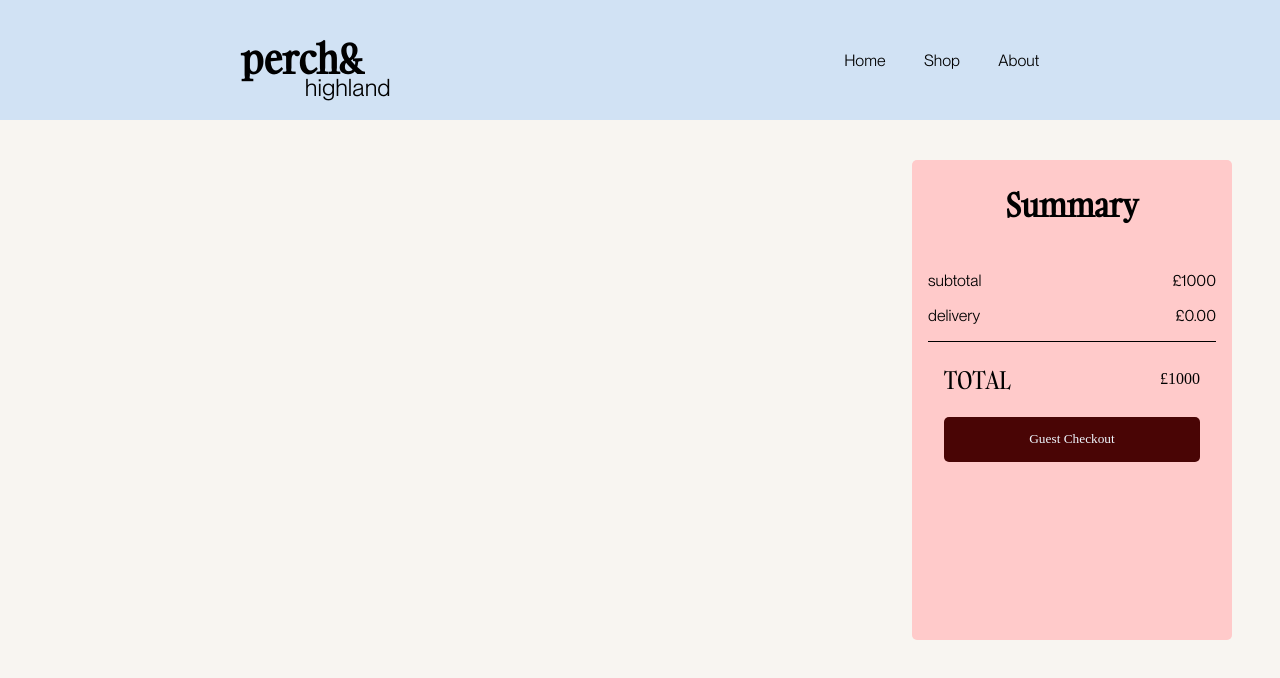
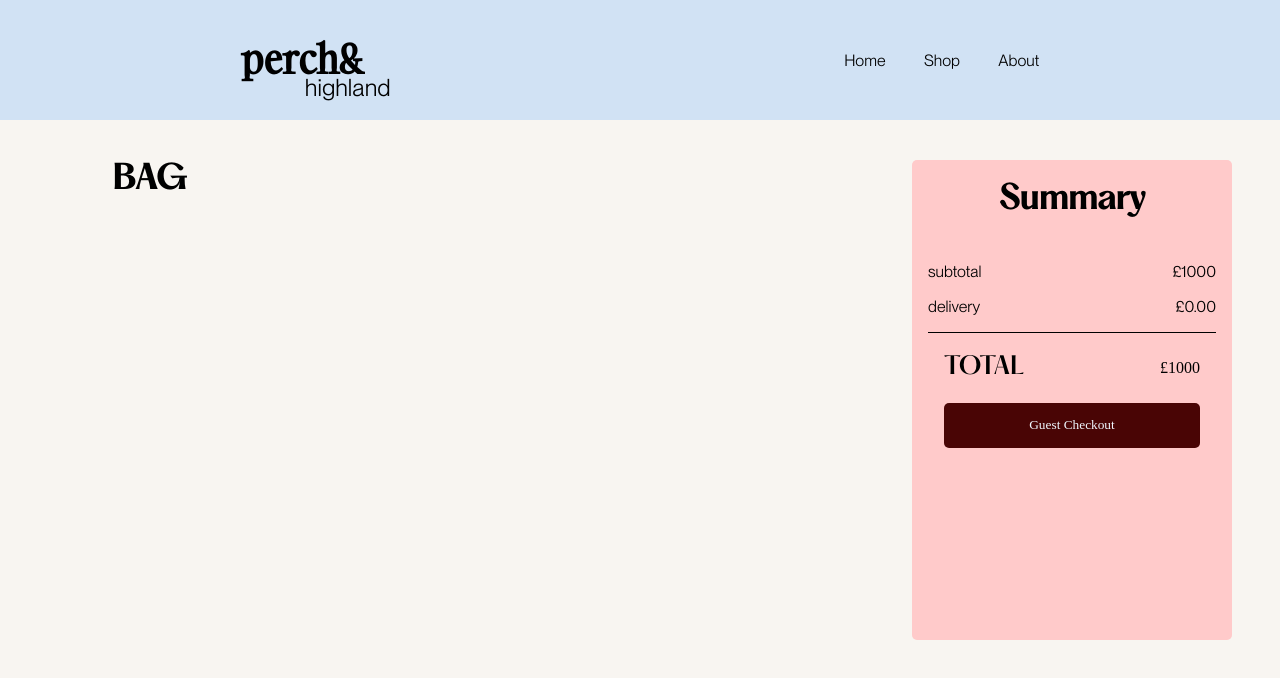
Before and after one commit to brian-david4/furniture-shop, a React (Vite) app in the folder furniture/: page /checkout in a window 1280 px wide. Shown: the top 678 px of the page. Built offline with nearby package versions, Linux system fonts and the light colour scheme; the HTML template or start-up script is replaced by a standard one; a web font is replaced by a local one.

Commit message:
Add Bag title and change font to hatton

```diff
--- a/furniture/src/Pages/CheckoutPage/Checkout.module.css
+++ b/furniture/src/Pages/CheckoutPage/Checkout.module.css
@@ -22,9 +22,13 @@
   border-radius: 5px;
   overflow: hidden;
 }
+.bagTitle {
+  font-family: "Hatton";
+  line-height: 0%;
+  user-select: none;
+}
 .summary {
-  width: 25vw;
-  /* background-color: rgb(146, 199, 246); */
+  width: 35vw;
   background-color: var(--cart-pink);
   height: 60vh;
   border-radius: 5px;
@@ -32,9 +36,11 @@
   flex-direction: column;
   gap: 2.5vh;
   align-items: center;
+  transition: width 150ms var(--ease-in-out-quart);
 }
 .summaryTitle {
-  font-family: "Gambarino";
+  font-family: "Hatton";
+  user-select: none;
 }
 .totalWrapper {
   width: 90%;
@@ -67,7 +73,7 @@
   width: 80%;
 }
 .grandTotalTitle {
-  font-family: "Gambarino";
+  font-family: "Hatton";
   font-size: 1.5rem;
 }
 .grandTotalPrice {
@@ -89,3 +95,9 @@
 .checkoutButton:hover {
   background-color: var(--cart-btn-disabled);
 }
+
+@media (min-width: 768px) {
+  .summary {
+    width: 25vw;
+  }
+}
--- a/furniture/src/Pages/CheckoutPage/CheckoutPage.tsx
+++ b/furniture/src/Pages/CheckoutPage/CheckoutPage.tsx
@@ -13,6 +13,7 @@ const CheckoutPage = () => {
       <div className={styles.checkoutContainer}>
         <div className={styles.bagSummaryFlex}>
           <div className={styles.bag}>
+            <h1 className={styles.bagTitle}>BAG</h1>
             {cart.items.map((cartItem, idx) => (
               <BagItem
                 key={idx}
@@ -21,6 +22,7 @@ const CheckoutPage = () => {
               />
             ))}
           </div>
+
           <div className={styles.summary}>
             <h1 className={styles.summaryTitle}>Summary</h1>
 
```
